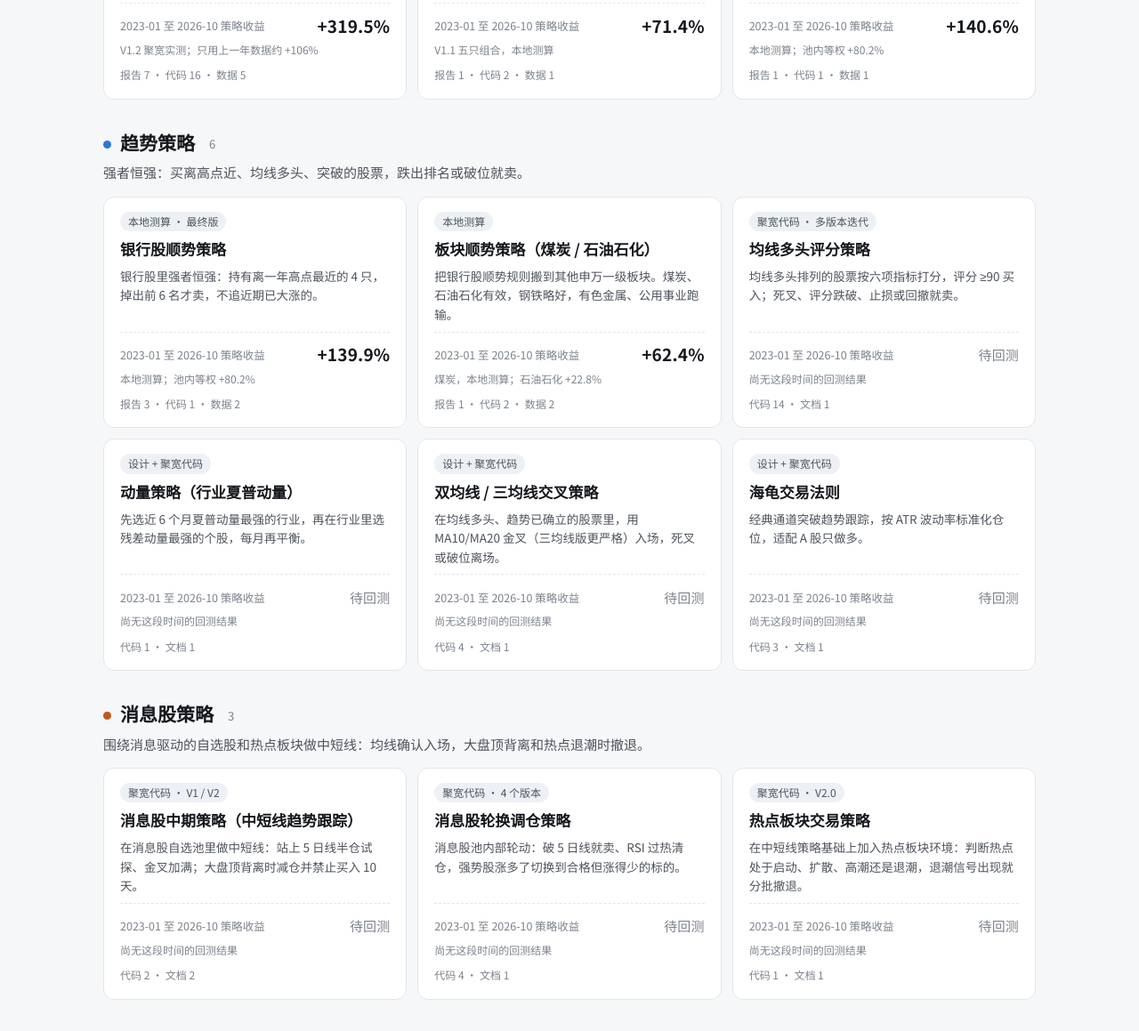
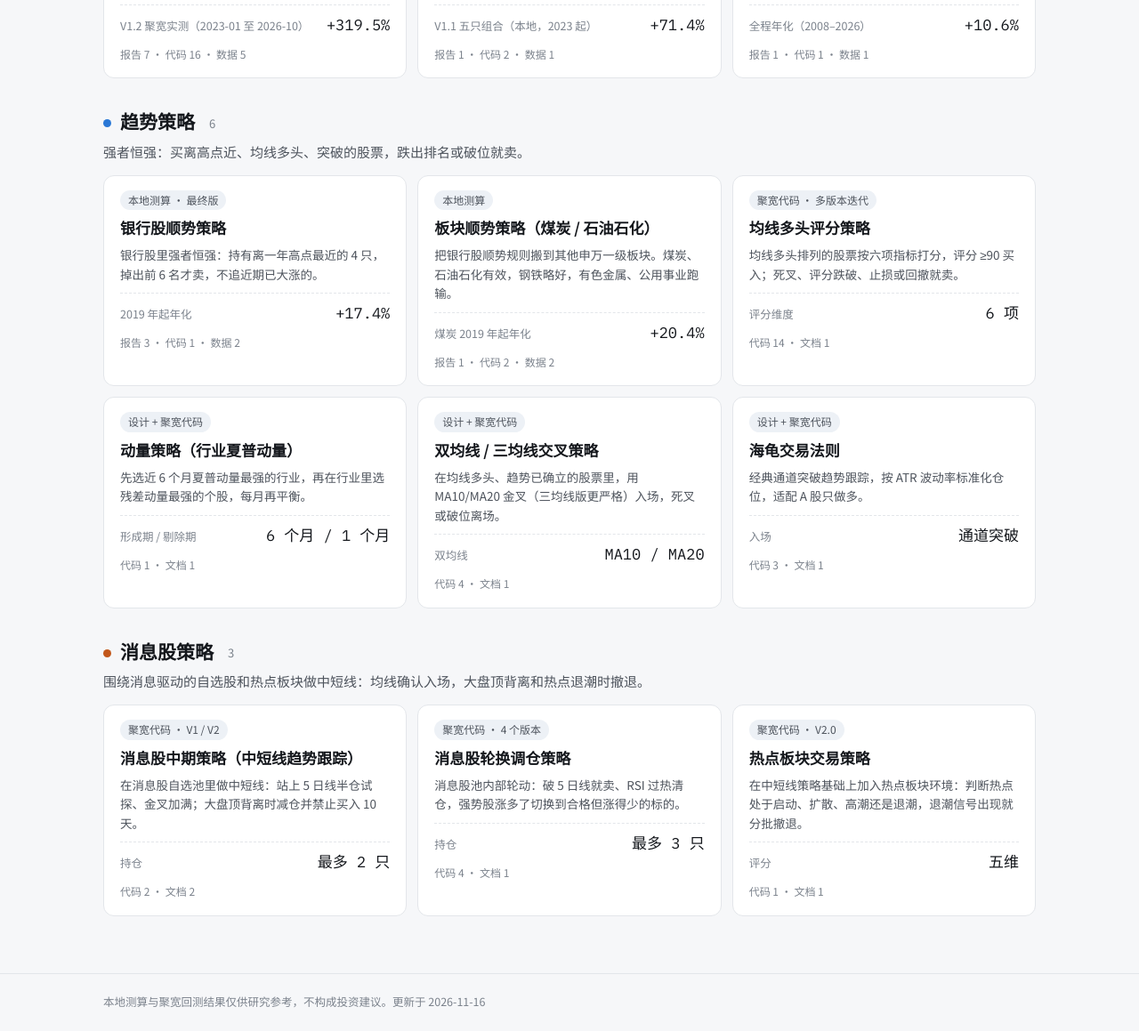
Before and after one commit to wanan99999/quant-strategies, a plain HTML site: page index.html in a window 1280 px wide. Shown: the part 542-1701 px from the top of the page at 89% size. Drawn offline with Linux system fonts and the light colour scheme.

Commit message:
Revert "卡片对齐、数字字体、统一展示 2023-01 至 2026-10 策略收益"
This reverts commit 8be875d70c36a2b2e4210b56d1101db2f033ce5b.

```diff
--- a/assets/site.css
+++ b/assets/site.css
@@ -40,15 +40,11 @@ h2 { font-family: var(--f-display); font-size: 21px; line-height: 1.4; margin: 0
 .dot.c-dividend { background: var(--c-dividend) } .dot.c-trend { background: var(--c-trend) } .dot.c-news { background: var(--c-news) }
 .cat { display: grid; gap: 14px } .cathead { display: grid; gap: 4px } .cathead h2 { display: flex; align-items: center; gap: 10px } .cathead p { margin: 0; color: var(--ink-2) }
 .cards { display: grid; grid-template-columns: repeat(auto-fill, minmax(300px, 1fr)); gap: 12px }
-.card { background: var(--surface); border: 1px solid var(--rule); border-radius: 12px; padding: 16px 18px; display: flex; flex-direction: column; gap: 8px; color: var(--ink); transition: border-color .15s, transform .15s }
+.card { background: var(--surface); border: 1px solid var(--rule); border-radius: 12px; padding: 16px 18px; display: grid; gap: 8px; align-content: start; color: var(--ink); transition: border-color .15s, transform .15s }
 .card:hover { text-decoration: none; border-color: var(--accent); transform: translateY(-1px) }
-.card h3 { margin: 0; font-size: 17px; line-height: 1.4; white-space: nowrap; overflow: hidden; text-overflow: ellipsis }
-.card p.tag { margin: 0; color: var(--ink-2); font-size: 13.5px; line-height: 1.6; height: calc(1.6em * 3); overflow: hidden; display: -webkit-box; -webkit-line-clamp: 3; -webkit-box-orient: vertical }
-.cm { margin-top: auto; border-top: 1px dashed var(--rule); padding-top: 10px; display: grid; gap: 2px }
-.cmrow { display: flex; justify-content: space-between; align-items: center; gap: 10px; height: 30px }
-.cms { font-size: 12px; color: var(--ink-3); white-space: nowrap; overflow: hidden; text-overflow: ellipsis }
-.cmk { font-size: 12.5px; color: var(--ink-3) } .cmv { font-family: var(--f-body); font-weight: 700; font-size: 19px; font-variant-numeric: tabular-nums; letter-spacing: .01em; white-space: nowrap }
-.cmv.na { font-weight: 500; font-size: 15px; color: var(--ink-3) }
+.card h3 { margin: 0; font-size: 17px; line-height: 1.4 } .card p { margin: 0; color: var(--ink-2); font-size: 13.5px; line-height: 1.6 }
+.cm { display: flex; justify-content: space-between; align-items: baseline; gap: 10px; border-top: 1px dashed var(--rule); padding-top: 8px; margin-top: 2px }
+.cmk { font-size: 12.5px; color: var(--ink-3) } .cmv { font-family: var(--f-mono); font-size: 17px; white-space: nowrap }
 .cnt { font-size: 12px; color: var(--ink-3) }
 .empty { color: var(--ink-3) }
 /* chips */
@@ -62,7 +58,7 @@ h2 { font-family: var(--f-display); font-size: 21px; line-height: 1.4; margin: 0
 .shead { display: grid; gap: 10px }
 .kpis { display: grid; grid-template-columns: repeat(auto-fit, minmax(210px, 1fr)); gap: 10px }
 .kpi { background: var(--surface); border: 1px solid var(--rule); border-radius: 10px; padding: 12px 16px; display: grid; gap: 2px; align-content: start }
-.kpi .k { font-size: 12.5px; color: var(--ink-3) } .kpi .v { font-family: var(--f-body); font-weight: 700; font-size: 24px; line-height: 1.3; font-variant-numeric: tabular-nums } .kpi .s { font-size: 12.5px; color: var(--ink-2) }
+.kpi .k { font-size: 12.5px; color: var(--ink-3) } .kpi .v { font-family: var(--f-mono); font-size: 24px; line-height: 1.25 } .kpi .s { font-size: 12.5px; color: var(--ink-2) }
 .cols { display: grid; grid-template-columns: repeat(auto-fit, minmax(320px, 1fr)); gap: 24px 32px }
 .blk { display: grid; gap: 10px; align-content: start; min-width: 0 }
 .bul { margin: 0; padding-left: 1.2em; display: grid; gap: 6px; color: var(--ink-2) } .bul li::marker { color: var(--ink-3) }
--- a/build/site.css
+++ b/build/site.css
@@ -40,15 +40,11 @@ h2 { font-family: var(--f-display); font-size: 21px; line-height: 1.4; margin: 0
 .dot.c-dividend { background: var(--c-dividend) } .dot.c-trend { background: var(--c-trend) } .dot.c-news { background: var(--c-news) }
 .cat { display: grid; gap: 14px } .cathead { display: grid; gap: 4px } .cathead h2 { display: flex; align-items: center; gap: 10px } .cathead p { margin: 0; color: var(--ink-2) }
 .cards { display: grid; grid-template-columns: repeat(auto-fill, minmax(300px, 1fr)); gap: 12px }
-.card { background: var(--surface); border: 1px solid var(--rule); border-radius: 12px; padding: 16px 18px; display: flex; flex-direction: column; gap: 8px; color: var(--ink); transition: border-color .15s, transform .15s }
+.card { background: var(--surface); border: 1px solid var(--rule); border-radius: 12px; padding: 16px 18px; display: grid; gap: 8px; align-content: start; color: var(--ink); transition: border-color .15s, transform .15s }
 .card:hover { text-decoration: none; border-color: var(--accent); transform: translateY(-1px) }
-.card h3 { margin: 0; font-size: 17px; line-height: 1.4; white-space: nowrap; overflow: hidden; text-overflow: ellipsis }
-.card p.tag { margin: 0; color: var(--ink-2); font-size: 13.5px; line-height: 1.6; height: calc(1.6em * 3); overflow: hidden; display: -webkit-box; -webkit-line-clamp: 3; -webkit-box-orient: vertical }
-.cm { margin-top: auto; border-top: 1px dashed var(--rule); padding-top: 10px; display: grid; gap: 2px }
-.cmrow { display: flex; justify-content: space-between; align-items: center; gap: 10px; height: 30px }
-.cms { font-size: 12px; color: var(--ink-3); white-space: nowrap; overflow: hidden; text-overflow: ellipsis }
-.cmk { font-size: 12.5px; color: var(--ink-3) } .cmv { font-family: var(--f-body); font-weight: 700; font-size: 19px; font-variant-numeric: tabular-nums; letter-spacing: .01em; white-space: nowrap }
-.cmv.na { font-weight: 500; font-size: 15px; color: var(--ink-3) }
+.card h3 { margin: 0; font-size: 17px; line-height: 1.4 } .card p { margin: 0; color: var(--ink-2); font-size: 13.5px; line-height: 1.6 }
+.cm { display: flex; justify-content: space-between; align-items: baseline; gap: 10px; border-top: 1px dashed var(--rule); padding-top: 8px; margin-top: 2px }
+.cmk { font-size: 12.5px; color: var(--ink-3) } .cmv { font-family: var(--f-mono); font-size: 17px; white-space: nowrap }
 .cnt { font-size: 12px; color: var(--ink-3) }
 .empty { color: var(--ink-3) }
 /* chips */
@@ -62,7 +58,7 @@ h2 { font-family: var(--f-display); font-size: 21px; line-height: 1.4; margin: 0
 .shead { display: grid; gap: 10px }
 .kpis { display: grid; grid-template-columns: repeat(auto-fit, minmax(210px, 1fr)); gap: 10px }
 .kpi { background: var(--surface); border: 1px solid var(--rule); border-radius: 10px; padding: 12px 16px; display: grid; gap: 2px; align-content: start }
-.kpi .k { font-size: 12.5px; color: var(--ink-3) } .kpi .v { font-family: var(--f-body); font-weight: 700; font-size: 24px; line-height: 1.3; font-variant-numeric: tabular-nums } .kpi .s { font-size: 12.5px; color: var(--ink-2) }
+.kpi .k { font-size: 12.5px; color: var(--ink-3) } .kpi .v { font-family: var(--f-mono); font-size: 24px; line-height: 1.25 } .kpi .s { font-size: 12.5px; color: var(--ink-2) }
 .cols { display: grid; grid-template-columns: repeat(auto-fit, minmax(320px, 1fr)); gap: 24px 32px }
 .blk { display: grid; gap: 10px; align-content: start; min-width: 0 }
 .bul { margin: 0; padding-left: 1.2em; display: grid; gap: 6px; color: var(--ink-2) } .bul li::marker { color: var(--ink-3) }
--- a/index.html
+++ b/index.html
@@ -20,43 +20,43 @@
 <nav class="catnav"><a href="#dividend"><span class="dot c-dividend"></span>股息率策略<small>3</small></a><a href="#trend"><span class="dot c-trend"></span>趋势策略<small>6</small></a><a href="#news"><span class="dot c-news"></span>消息股策略<small>3</small></a></nav></header>
 <section class="cat" id="dividend"><div class="cathead"><h2><span class="dot c-dividend"></span>股息率策略 <small>3</small></h2><p>用股息率判断贵贱：股息率高时买、低时卖，或用股息率决定仓位。主要用于银行等高股息股。</p></div>
 <div class="cards"><a class="card" href="s/div-rotation.html"><div class="chips"><span class="chip">已回测 · 聚宽实测</span></div>
-<h3>股息率区间轮动策略</h3><p class="tag">20 家千亿银行，每只按自己的「最常见股息率区间」买卖：股息率高于区间上限买入，跌破下限卖出，最多持 2 只轮动。</p>
-<div class="cm"><div class="cmrow"><span class="cmk">2023-01 至 2026-10 策略收益</span><span class="cmv">+319.5%</span></div><div class="cms">V1.2 聚宽实测；只用上一年数据约 +106%</div></div>
+<h3>股息率区间轮动策略</h3><p>20 家千亿银行，每只按自己的「最常见股息率区间」买卖：股息率高于区间上限买入，跌破下限卖出，最多持 2 只轮动。</p>
+<div class="cm"><span class="cmk">V1.2 聚宽实测（2023-01 至 2026-10）</span><span class="cmv">+319.5%</span></div>
 <div class="cnt">报告 7 · 代码 16 · 数据 5</div></a><a class="card" href="s/div-ladder.html"><div class="chips"><span class="chip">已回测 · 聚宽实测</span></div>
-<h3>股息率分档建仓策略</h3><p class="tag">以股息率最常见区间为中心画 11 条档位线，股息率每上一条线加 10% 仓位、每下一条线减 10%，到哪条线就调到哪条线的仓位。</p>
-<div class="cm"><div class="cmrow"><span class="cmk">2023-01 至 2026-10 策略收益</span><span class="cmv">+71.4%</span></div><div class="cms">V1.1 五只组合，本地测算</div></div>
+<h3>股息率分档建仓策略</h3><p>以股息率最常见区间为中心画 11 条档位线，股息率每上一条线加 10% 仓位、每下一条线减 10%，到哪条线就调到哪条线的仓位。</p>
+<div class="cm"><span class="cmk">V1.1 五只组合（本地，2023 起）</span><span class="cmv">+71.4%</span></div>
 <div class="cnt">报告 1 · 代码 2 · 数据 1</div></a><a class="card" href="s/div-momentum-position.html"><div class="chips"><span class="chip">本地测算 · 待聚宽验证</span></div>
-<h3>银行股顺势 + 股息率定仓位</h3><p class="tag">买哪几只由顺势决定，买多少由股息率决定：20 家银行平均股息率 ≤3% 空仓、≥5% 满仓，中间线性加减。</p>
-<div class="cm"><div class="cmrow"><span class="cmk">2023-01 至 2026-10 策略收益</span><span class="cmv">+140.6%</span></div><div class="cms">本地测算；池内等权 +80.2%</div></div>
+<h3>银行股顺势 + 股息率定仓位</h3><p>买哪几只由顺势决定，买多少由股息率决定：20 家银行平均股息率 ≤3% 空仓、≥5% 满仓，中间线性加减。</p>
+<div class="cm"><span class="cmk">全程年化（2008–2026）</span><span class="cmv">+10.6%</span></div>
 <div class="cnt">报告 1 · 代码 1 · 数据 1</div></a></div></section><section class="cat" id="trend"><div class="cathead"><h2><span class="dot c-trend"></span>趋势策略 <small>6</small></h2><p>强者恒强：买离高点近、均线多头、突破的股票，跌出排名或破位就卖。</p></div>
 <div class="cards"><a class="card" href="s/bank-momentum.html"><div class="chips"><span class="chip">本地测算 · 最终版</span></div>
-<h3>银行股顺势策略</h3><p class="tag">银行股里强者恒强：持有离一年高点最近的 4 只，掉出前 6 名才卖，不追近期已大涨的。</p>
-<div class="cm"><div class="cmrow"><span class="cmk">2023-01 至 2026-10 策略收益</span><span class="cmv">+139.9%</span></div><div class="cms">本地测算；池内等权 +80.2%</div></div>
+<h3>银行股顺势策略</h3><p>银行股里强者恒强：持有离一年高点最近的 4 只，掉出前 6 名才卖，不追近期已大涨的。</p>
+<div class="cm"><span class="cmk">2019 年起年化</span><span class="cmv">+17.4%</span></div>
 <div class="cnt">报告 3 · 代码 1 · 数据 2</div></a><a class="card" href="s/sector-momentum.html"><div class="chips"><span class="chip">本地测算</span></div>
-<h3>板块顺势策略（煤炭 / 石油石化）</h3><p class="tag">把银行股顺势规则搬到其他申万一级板块。煤炭、石油石化有效，钢铁略好，有色金属、公用事业跑输。</p>
-<div class="cm"><div class="cmrow"><span class="cmk">2023-01 至 2026-10 策略收益</span><span class="cmv">+62.4%</span></div><div class="cms">煤炭，本地测算；石油石化 +22.8%</div></div>
+<h3>板块顺势策略（煤炭 / 石油石化）</h3><p>把银行股顺势规则搬到其他申万一级板块。煤炭、石油石化有效，钢铁略好，有色金属、公用事业跑输。</p>
+<div class="cm"><span class="cmk">煤炭 2019 年起年化</span><span class="cmv">+20.4%</span></div>
 <div class="cnt">报告 1 · 代码 2 · 数据 2</div></a><a class="card" href="s/ma-score.html"><div class="chips"><span class="chip">聚宽代码 · 多版本迭代</span></div>
-<h3>均线多头评分策略</h3><p class="tag">均线多头排列的股票按六项指标打分，评分 ≥90 买入；死叉、评分跌破、止损或回撤就卖。</p>
-<div class="cm"><div class="cmrow"><span class="cmk">2023-01 至 2026-10 策略收益</span><span class="cmv na">待回测</span></div><div class="cms">尚无这段时间的回测结果</div></div>
+<h3>均线多头评分策略</h3><p>均线多头排列的股票按六项指标打分，评分 ≥90 买入；死叉、评分跌破、止损或回撤就卖。</p>
+<div class="cm"><span class="cmk">评分维度</span><span class="cmv">6 项</span></div>
 <div class="cnt">代码 14 · 文档 1</div></a><a class="card" href="s/adaptive-momentum.html"><div class="chips"><span class="chip">设计 + 聚宽代码</span></div>
-<h3>动量策略（行业夏普动量）</h3><p class="tag">先选近 6 个月夏普动量最强的行业，再在行业里选残差动量最强的个股，每月再平衡。</p>
-<div class="cm"><div class="cmrow"><span class="cmk">2023-01 至 2026-10 策略收益</span><span class="cmv na">待回测</span></div><div class="cms">尚无这段时间的回测结果</div></div>
+<h3>动量策略（行业夏普动量）</h3><p>先选近 6 个月夏普动量最强的行业，再在行业里选残差动量最强的个股，每月再平衡。</p>
+<div class="cm"><span class="cmk">形成期 / 剔除期</span><span class="cmv">6 个月 / 1 个月</span></div>
 <div class="cnt">代码 1 · 文档 1</div></a><a class="card" href="s/ma-crossover.html"><div class="chips"><span class="chip">设计 + 聚宽代码</span></div>
-<h3>双均线 / 三均线交叉策略</h3><p class="tag">在均线多头、趋势已确立的股票里，用 MA10/MA20 金叉（三均线版更严格）入场，死叉或破位离场。</p>
-<div class="cm"><div class="cmrow"><span class="cmk">2023-01 至 2026-10 策略收益</span><span class="cmv na">待回测</span></div><div class="cms">尚无这段时间的回测结果</div></div>
+<h3>双均线 / 三均线交叉策略</h3><p>在均线多头、趋势已确立的股票里，用 MA10/MA20 金叉（三均线版更严格）入场，死叉或破位离场。</p>
+<div class="cm"><span class="cmk">双均线</span><span class="cmv">MA10 / MA20</span></div>
 <div class="cnt">代码 4 · 文档 1</div></a><a class="card" href="s/turtle.html"><div class="chips"><span class="chip">设计 + 聚宽代码</span></div>
-<h3>海龟交易法则</h3><p class="tag">经典通道突破趋势跟踪，按 ATR 波动率标准化仓位，适配 A 股只做多。</p>
-<div class="cm"><div class="cmrow"><span class="cmk">2023-01 至 2026-10 策略收益</span><span class="cmv na">待回测</span></div><div class="cms">尚无这段时间的回测结果</div></div>
+<h3>海龟交易法则</h3><p>经典通道突破趋势跟踪，按 ATR 波动率标准化仓位，适配 A 股只做多。</p>
+<div class="cm"><span class="cmk">入场</span><span class="cmv">通道突破</span></div>
 <div class="cnt">代码 3 · 文档 1</div></a></div></section><section class="cat" id="news"><div class="cathead"><h2><span class="dot c-news"></span>消息股策略 <small>3</small></h2><p>围绕消息驱动的自选股和热点板块做中短线：均线确认入场，大盘顶背离和热点退潮时撤退。</p></div>
 <div class="cards"><a class="card" href="s/news-midterm.html"><div class="chips"><span class="chip">聚宽代码 · V1 / V2</span></div>
-<h3>消息股中期策略（中短线趋势跟踪）</h3><p class="tag">在消息股自选池里做中短线：站上 5 日线半仓试探、金叉加满；大盘顶背离时减仓并禁止买入 10 天。</p>
-<div class="cm"><div class="cmrow"><span class="cmk">2023-01 至 2026-10 策略收益</span><span class="cmv na">待回测</span></div><div class="cms">尚无这段时间的回测结果</div></div>
+<h3>消息股中期策略（中短线趋势跟踪）</h3><p>在消息股自选池里做中短线：站上 5 日线半仓试探、金叉加满；大盘顶背离时减仓并禁止买入 10 天。</p>
+<div class="cm"><span class="cmk">持仓</span><span class="cmv">最多 2 只</span></div>
 <div class="cnt">代码 2 · 文档 2</div></a><a class="card" href="s/news-rotation.html"><div class="chips"><span class="chip">聚宽代码 · 4 个版本</span></div>
-<h3>消息股轮换调仓策略</h3><p class="tag">消息股池内部轮动：破 5 日线就卖、RSI 过热清仓，强势股涨多了切换到合格但涨得少的标的。</p>
-<div class="cm"><div class="cmrow"><span class="cmk">2023-01 至 2026-10 策略收益</span><span class="cmv na">待回测</span></div><div class="cms">尚无这段时间的回测结果</div></div>
+<h3>消息股轮换调仓策略</h3><p>消息股池内部轮动：破 5 日线就卖、RSI 过热清仓，强势股涨多了切换到合格但涨得少的标的。</p>
+<div class="cm"><span class="cmk">持仓</span><span class="cmv">最多 3 只</span></div>
 <div class="cnt">代码 4 · 文档 1</div></a><a class="card" href="s/hot-sector.html"><div class="chips"><span class="chip">聚宽代码 · V2.0</span></div>
-<h3>热点板块交易策略</h3><p class="tag">在中短线策略基础上加入热点板块环境：判断热点处于启动、扩散、高潮还是退潮，退潮信号出现就分批撤退。</p>
-<div class="cm"><div class="cmrow"><span class="cmk">2023-01 至 2026-10 策略收益</span><span class="cmv na">待回测</span></div><div class="cms">尚无这段时间的回测结果</div></div>
+<h3>热点板块交易策略</h3><p>在中短线策略基础上加入热点板块环境：判断热点处于启动、扩散、高潮还是退潮，退潮信号出现就分批撤退。</p>
+<div class="cm"><span class="cmk">评分</span><span class="cmv">五维</span></div>
 <div class="cnt">代码 1 · 文档 1</div></a></div></section>
 </main>
 <footer class="foot"><div class="wrap-f">本地测算与聚宽回测结果仅供研究参考，不构成投资建议。更新于 2026-11-16</div></footer>
```
Also changed, not shown: s/adaptive-momentum.html (+1 -1 lines), s/bank-momentum.html (+1 -1 lines), s/div-ladder.html (+1 -1 lines), s/div-momentum-position.html (+1 -1 lines), s/div-rotation.html (+1 -1 lines), s/hot-sector.html (+1 -1 lines), s/ma-crossover.html (+1 -1 lines), s/ma-score.html (+1 -1 lines), s/news-midterm.html (+1 -1 lines), s/news-rotation.html (+1 -1 lines), s/sector-momentum.html (+1 -1 lines), s/turtle.html (+1 -1 lines), 2 other files.
